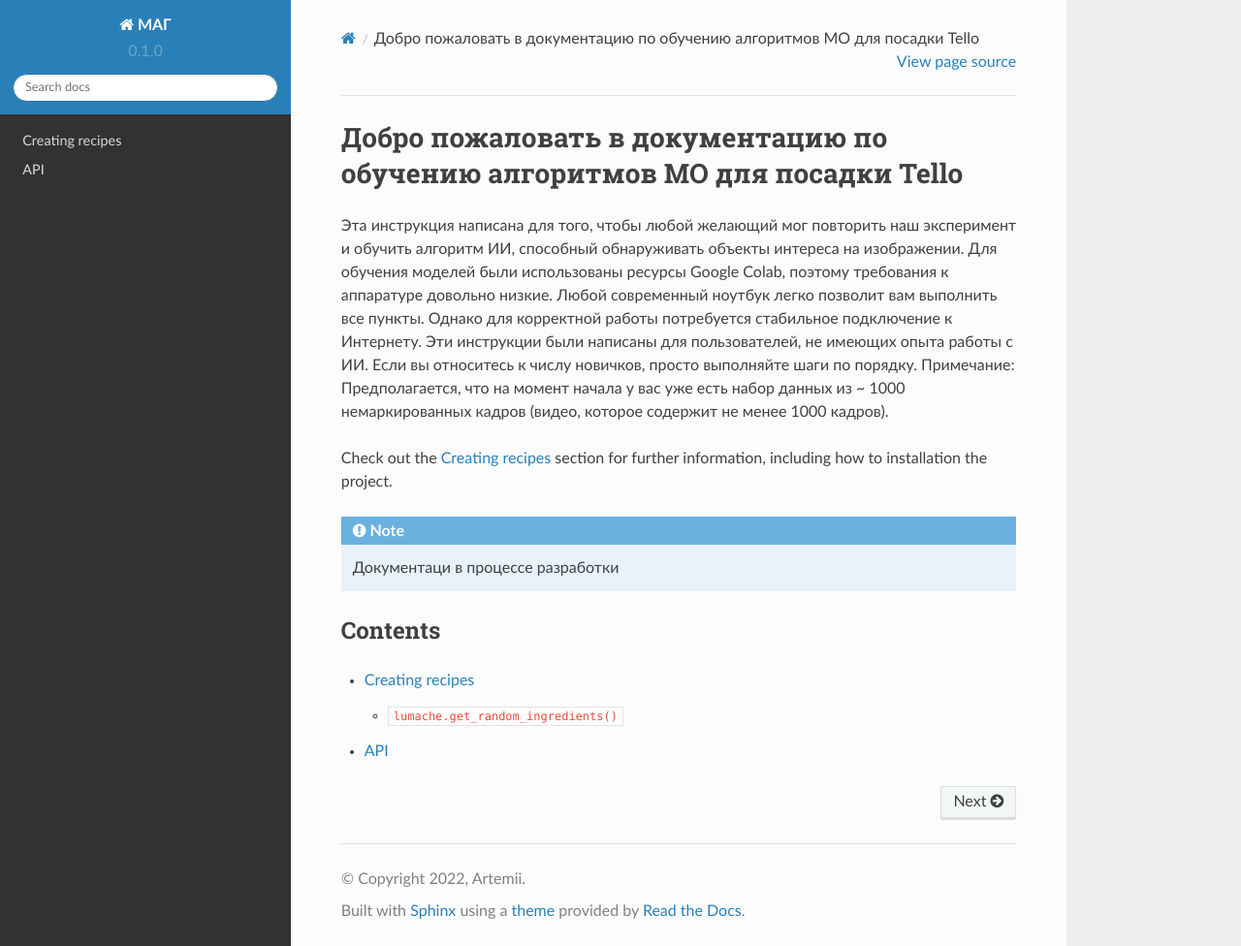
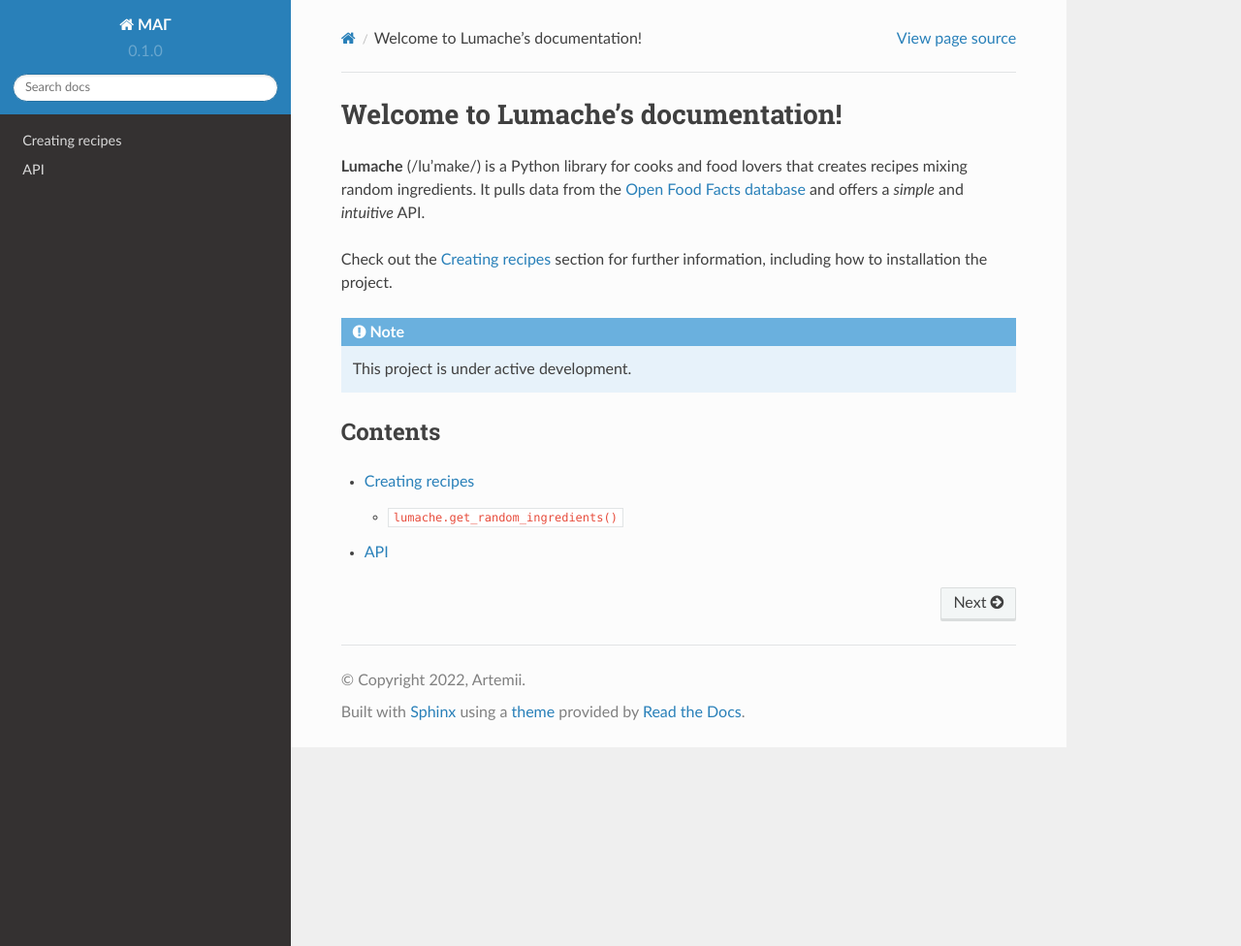
Before and after one commit to Zenkin/mag_tutorial, a Sphinx documentation site: the page built from docs/source/index.rst, in a window 1280 px wide and 976 px high. Shown: the whole window at 97% size. Built offline with Sphinx 7.4.7 and the Read the Docs theme 2.0.0, drawn with Linux system fonts in a browser that asks for light colours.

Commit message:
Update index.rst

```diff
--- a/docs/source/index.rst
+++ b/docs/source/index.rst
@@ -1,14 +1,17 @@
-Добро пожаловать в документацию по обучению алгоритмов МО для посадки Tello
+Welcome to Lumache's documentation!
 ===================================
 
-Эта инструкция написана для того, чтобы любой желающий мог повторить наш эксперимент и обучить алгоритм ИИ, способный обнаруживать объекты интереса на изображении. Для обучения моделей были использованы ресурсы Google Colab, поэтому требования к аппаратуре довольно низкие. Любой современный ноутбук легко позволит вам выполнить все пункты. Однако для корректной работы потребуется стабильное подключение к Интернету. Эти инструкции были написаны для пользователей, не имеющих опыта работы с ИИ. Если вы относитесь к числу новичков, просто выполняйте шаги по порядку. Примечание: Предполагается, что на момент начала у вас уже есть набор данных из ~ 1000 немаркированных кадров (видео, которое содержит не менее 1000 кадров).
+**Lumache** (/lu'make/) is a Python library for cooks and food lovers
+that creates recipes mixing random ingredients.
+It pulls data from the `Open Food Facts database <https://world.openfoodfacts.org/>`_
+and offers a *simple* and *intuitive* API.
 
 Check out the :doc:`usage` section for further information, including
 how to :ref:`installation` the project.
 
 .. note::
 
-   Документаци в процессе разработки
+   This project is under active development.
 
 Contents
 --------
```
